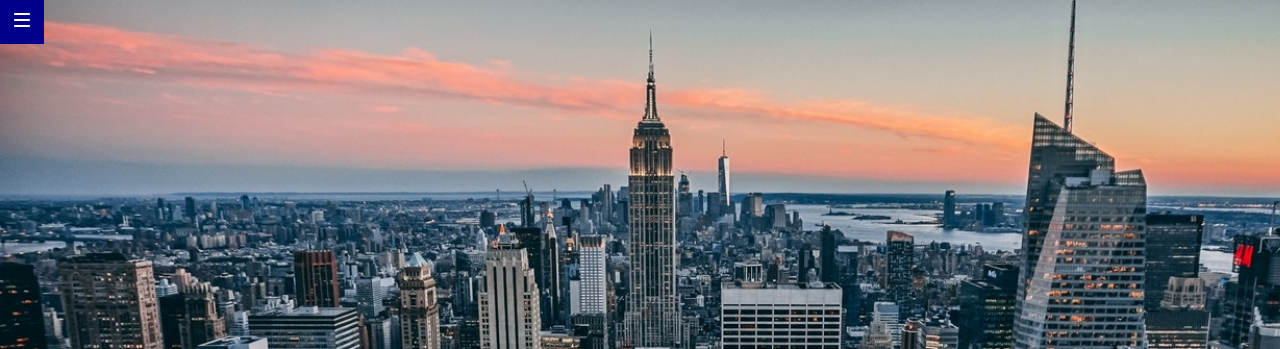
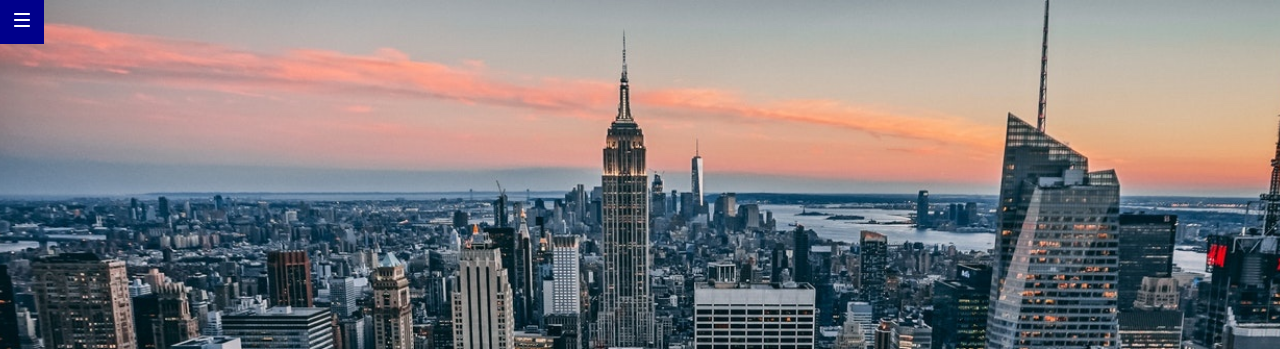
Before and after one commit to ana-arribas/evaluacion-final-modulo-1-ana-arribas, a website: page docs/index.html in a window 1280 px wide. Shown: the top 349 px of the page. Drawn offline with nearby package versions, Linux system fonts and the light colour scheme; files that its build step writes are made by us from their sources.

Commit message:
Really fixed background image position

```diff
--- a/_src/assets/scss/layout/_header.scss
+++ b/_src/assets/scss/layout/_header.scss
@@ -1,8 +1,11 @@
 .header{
     &__background {
         background: url(../images/cover.jpg);
+        width: 100%;
         height: 100vh;
         background-size: cover;
+        background-position: center;
+        background-repeat: no-repeat;
         color: $white;
         display: flex;
         flex-direction: column;
```
Also changed, not shown: public/assets/css/main.css, 1 other file.
